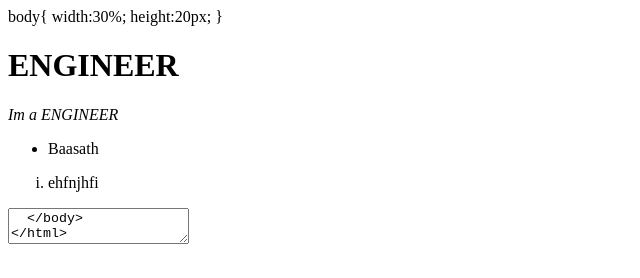
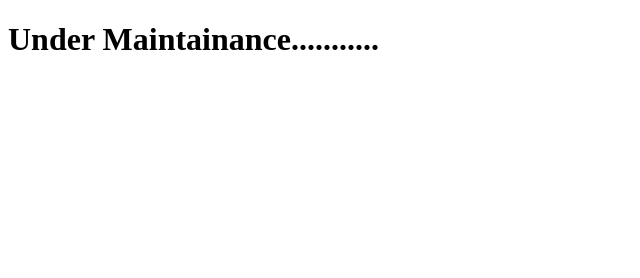
Before and after one commit to hisham1999/cv, a plain HTML site: page index.html in a window 1280 px wide. Shown: the whole page, without its empty margins (0-640 px from the left). Drawn offline with Linux system fonts and the light colour scheme.

Commit message:
Add files via upload

```diff
--- a/index.html
+++ b/index.html
@@ -2,22 +2,9 @@
 <html lang="en" dir="ltr">
   <head>
     <meta charset="utf-8">
-    <title>❤️HmISHAM</title>
-    body{
-      width:30%;
-      height:20px;
-    }
+    <title>💻Hisham/CV</title>
   </head>
   <body>
-    <h1>ENGINEER</h1>
-    <p><em>Im a ENGINEER</em></p>
-    <ul>
-      <li>Baasath</li>
-
-    </ul>
-    <ol type='i'>
-      <li>ehfnjhfi</li>
-    </ol>
-    <textarea name="" col="10" row="6">
+    <h1>Under Maintainance...........</h1>
   </body>
 </html>
```
